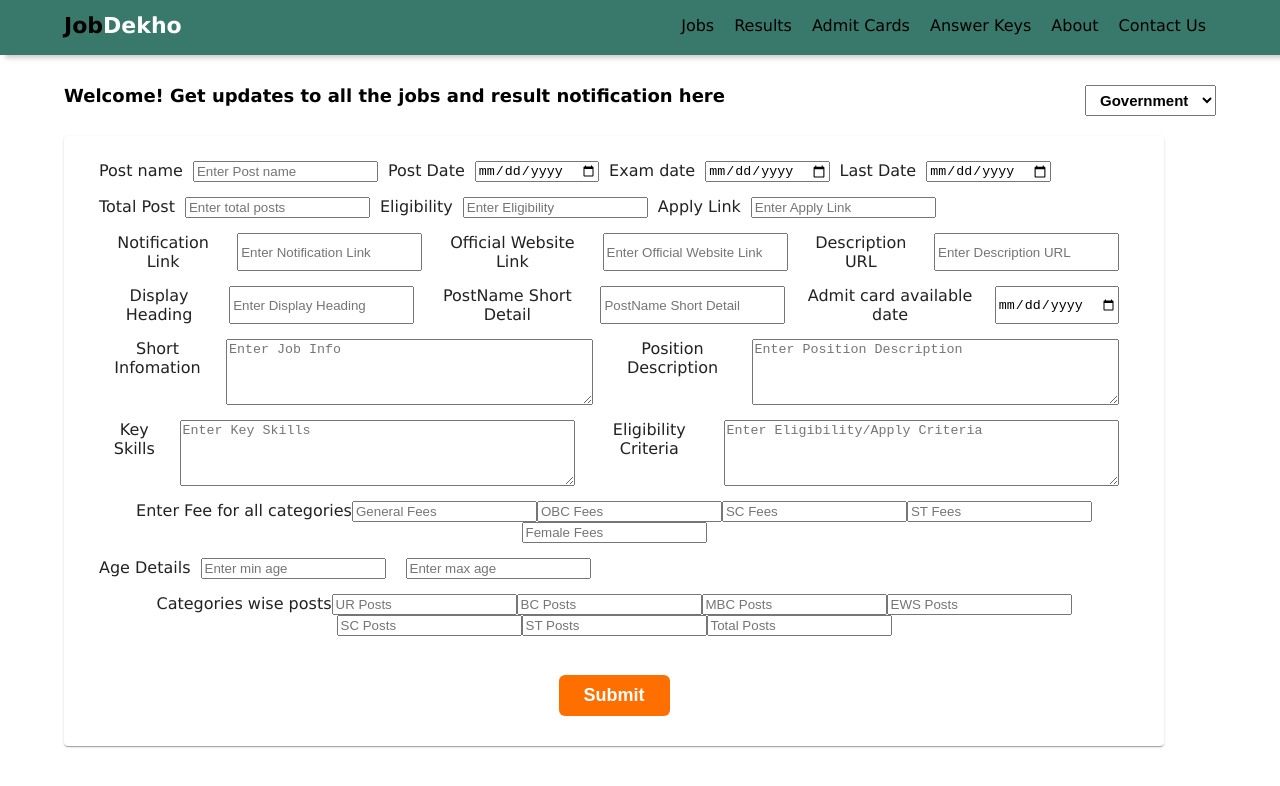
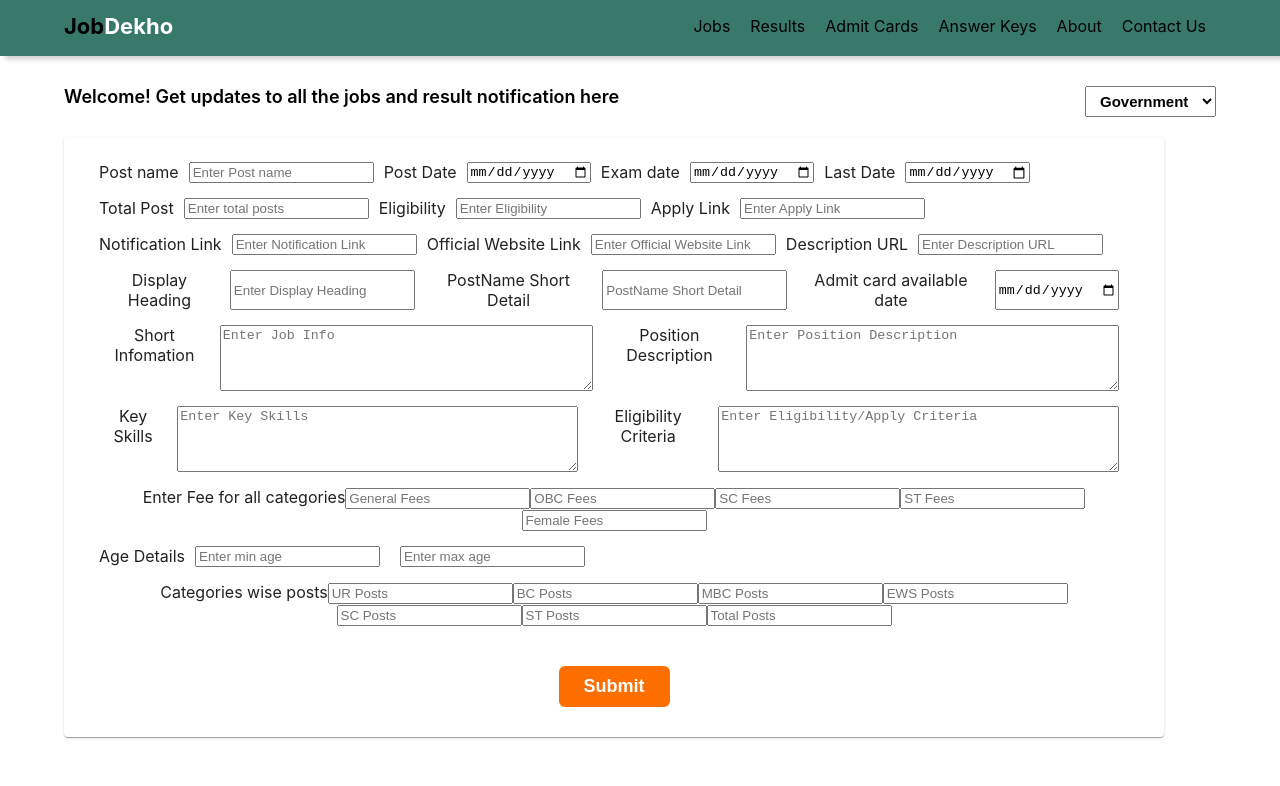
Before and after one commit to ranjeet2003/jobsall-FE, a Next.js app: page /adminForm in a window 1280 px wide. Shown: the top 786 px of the page. Built offline with nearby package versions, Linux system fonts and the light colour scheme; no server answers; a web font is replaced by a local one.

Commit message:
changed font family

```diff
--- a/styles/globals.css
+++ b/styles/globals.css
@@ -3,7 +3,7 @@ html,
 body {
   padding: 0;
   margin: 0;
-  font-family: Verdana, sans-serif;
+  font-family: 'Inter', sans-serif;
   box-sizing: border-box;
 }
 
```
